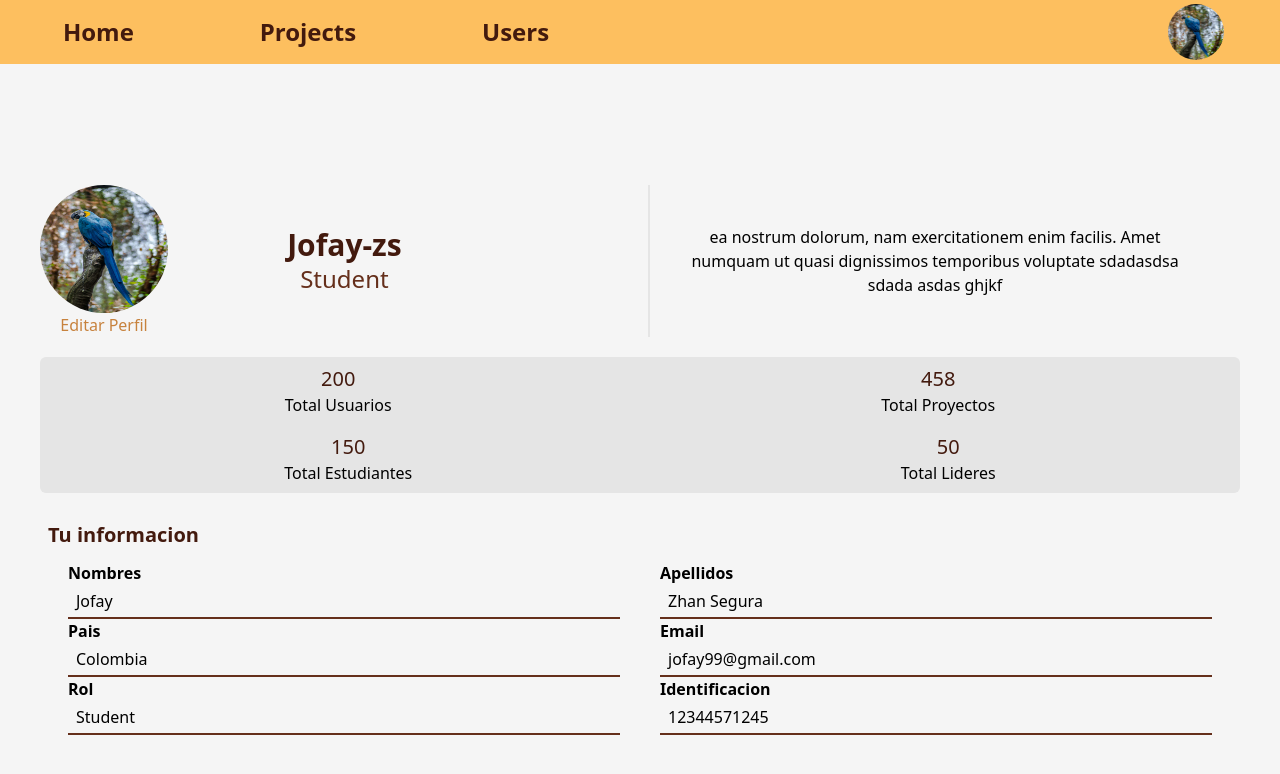
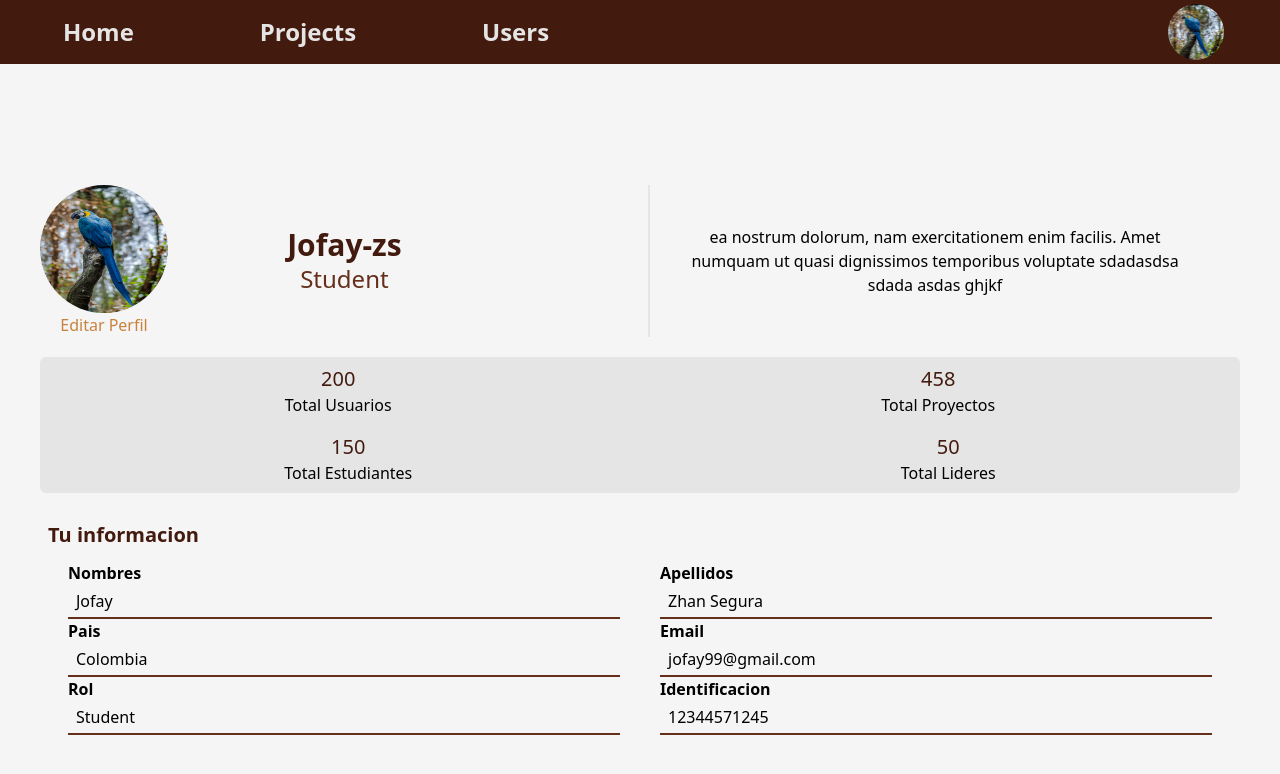
Before and after one commit to Jhoce-Team/research-project-management-front, a React (Create React App) app: page /profile in a window 1280 px wide. Shown: the top 774 px of the page. Built offline with nearby package versions, Linux system fonts and the light colour scheme.

Commit message:
Cambiandole el color a la barra de navegacion

```diff
--- a/src/components/NavBar.jsx
+++ b/src/components/NavBar.jsx
@@ -8,7 +8,7 @@ const NavBar = () => {
 
   return (
     <div>
-      <nav className="flex w-screen h-16 justify-around items-center bg-color5 text-color1 md:justify-between md:pr-14">
+      <nav className="flex w-screen h-16 justify-around items-center bg-color1 text-gray-200 md:justify-between md:pr-14">
         <div className="md:hidden">
           <button
             onClick={() => {
@@ -20,13 +20,13 @@ const NavBar = () => {
         </div>
         <div className="flex justify-around w-1/2">
           <Link to="/home">
-            <span className="font-bold text-xl md:text-2xl hover:text-color2">Home</span>
+            <span className="font-bold text-xl md:text-2xl hover:text-gray-300">Home</span>
           </Link>
           <Link to="/projects" className="hidden md:flex">
-            <span className="font-bold text-xl md:text-2xl hover:text-color2">Projects</span>
+            <span className="font-bold text-xl md:text-2xl hover:text-gray-300">Projects</span>
           </Link>
           <Link to="/users" className="hidden md:flex">
-            <span className="font-bold text-xl md:text-2xl hover:text-color2">Users</span>
+            <span className="font-bold text-xl md:text-2xl hover:text-gray-300">Users</span>
           </Link>
         </div>
         <div>
```
